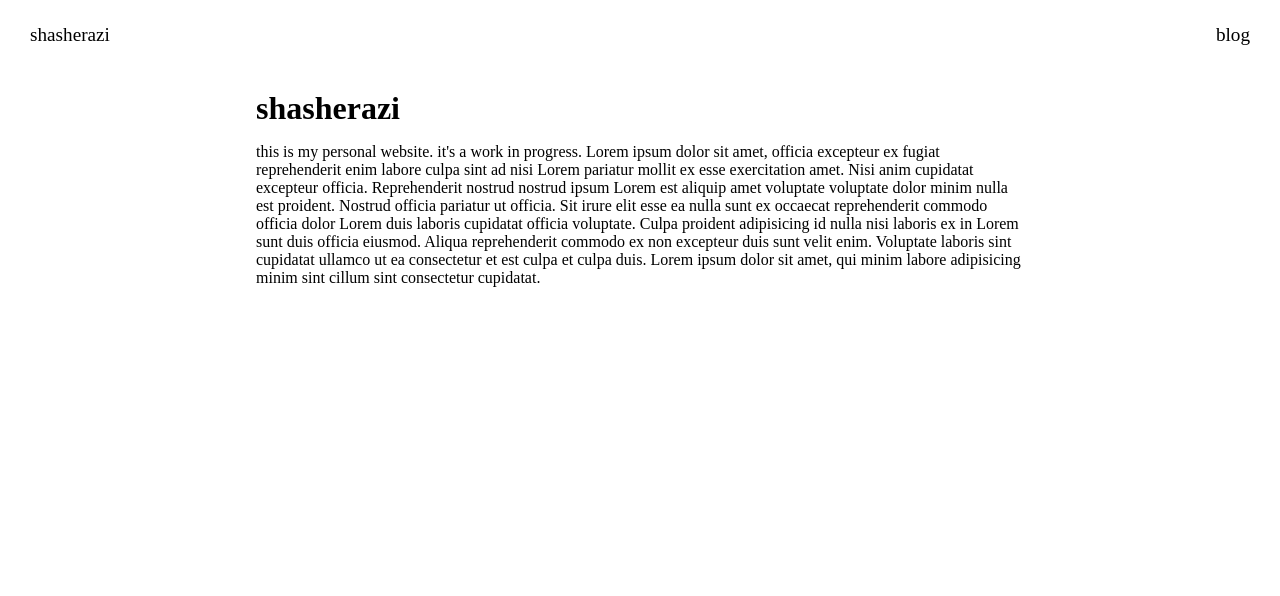
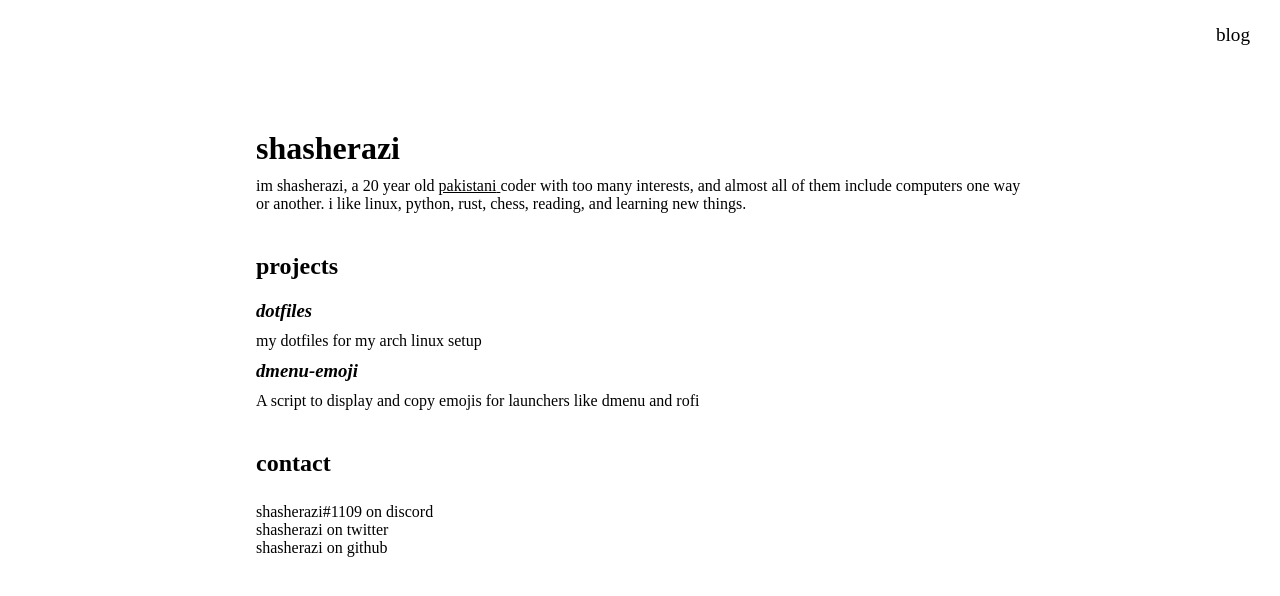
Before and after one commit to shasherazi/portfolio-new, a Next.js app: page / in a window 1280 px wide. Shown: the top 596 px of the page. Built offline with nearby package versions, Linux system fonts and the light colour scheme.

Commit message:
Finished home page minimally

```diff
--- a/pages/index.tsx
+++ b/pages/index.tsx
@@ -12,22 +12,65 @@ export default function Home() {
       </Head>
       <Nav />
       <main className={styles.main}>
-        <h1 className={styles.title}>shasherazi</h1>
+        <h1 className={styles.title}>
+          <a href="https://github.com/shasherazi" target="_blank">
+            shasherazi
+          </a>
+        </h1>
         <p className={styles.description}>
-          this is my personal website. it&apos;s a work in progress. Lorem ipsum
-          dolor sit amet, officia excepteur ex fugiat reprehenderit enim labore
-          culpa sint ad nisi Lorem pariatur mollit ex esse exercitation amet.
-          Nisi anim cupidatat excepteur officia. Reprehenderit nostrud nostrud
-          ipsum Lorem est aliquip amet voluptate voluptate dolor minim nulla est
-          proident. Nostrud officia pariatur ut officia. Sit irure elit esse ea
-          nulla sunt ex occaecat reprehenderit commodo officia dolor Lorem duis
-          laboris cupidatat officia voluptate. Culpa proident adipisicing id
-          nulla nisi laboris ex in Lorem sunt duis officia eiusmod. Aliqua
-          reprehenderit commodo ex non excepteur duis sunt velit enim. Voluptate
-          laboris sint cupidatat ullamco ut ea consectetur et est culpa et culpa
-          duis. Lorem ipsum dolor sit amet, qui minim labore adipisicing minim
-          sint cillum sint consectetur cupidatat.
+          im shasherazi, a 20 year old{" "}
+          <a
+            className="underline"
+            href="https://en.wikipedia.org/wiki/Pakistan"
+            target="_blank"
+          >
+            pakistani{" "}
+          </a>{" "}
+          coder with too many interests, and almost all of them include
+          computers one way or another. i like linux, python, rust, chess,
+          reading, and learning new things.
         </p>
+
+        <h2 className={`${styles.title} ${styles.projects}`}>projects</h2>
+        <div className={styles.project}>
+          <h3 className={styles.subtitle}>
+            <a href="https://github.com/shasherazi/dotfiles" target="_blank">
+              dotfiles
+            </a>
+          </h3>
+          <p className={styles.description}>
+            my dotfiles for my arch linux setup
+          </p>
+        </div>
+
+        <div className={styles.project}>
+          <h3 className={styles.subtitle}>
+            <a href="https://github.com/shasherazi/dmenu-emoji" target="_blank">
+              dmenu-emoji
+            </a>
+          </h3>
+          <p className={styles.description}>
+            A script to display and copy emojis for launchers like dmenu and
+            rofi
+          </p>
+        </div>
+
+        <h2 className={`${styles.title} ${styles.contact}`}>contact</h2>
+        <ul className={styles.contact}>
+          <li className={styles.contactItem}>shasherazi#1109 on discord</li>
+          <li className={styles.contactItem}>
+            <a href="https://twitter.com/shasherazi" target="_blank">
+              shasherazi
+            </a>{" "}
+            on twitter
+          </li>
+          <li className={styles.contactItem}>
+            <a href="https://gituhb.com/shasherazi" target="_blank">
+              shasherazi
+            </a>{" "}
+            on github
+          </li>
+        </ul>
       </main>
     </>
   );
--- a/src/Nav.tsx
+++ b/src/Nav.tsx
@@ -4,9 +4,6 @@ import styles from "../styles/Nav.module.css";
 export default function Nav() {
   return (
     <nav className={styles.nav}>
-      <div className={styles.right}>
-        <Link href="/">shasherazi</Link>
-      </div>
       <div className={styles.left}>
         <Link href="/blog">blog</Link>
       </div>
--- a/styles/Home.module.css
+++ b/styles/Home.module.css
@@ -1,7 +1,6 @@
 .main {
   margin: 0;
   padding: 0;
-  min-height: 100vh;
   display: flex;
   flex-direction: column;
   align-items: center;
@@ -9,6 +8,26 @@
 }
 
 .title {
-  align-self: start;
+  margin: 40px 0 10px 0;
+  width: 100%;
+}
+
+.subtitle {
+  margin: 10px 0;
+  width: 100%;
+  font-style: italic;
+}
+
+.description {
   margin: 0;
 }
+
+.project {
+  width: 100%;
+}
+
+.contact {
+  list-style-type: none;
+  padding: 0;
+  align-self: flex-start;
+}
--- a/styles/Nav.module.css
+++ b/styles/Nav.module.css
@@ -9,3 +9,7 @@
   font-size: 1.2rem;
   margin-bottom: 20px;
 }
+
+.left {
+  margin-left: auto;
+}
--- a/styles/globals.css
+++ b/styles/globals.css
@@ -17,6 +17,10 @@ a:hover {
   text-decoration: underline;
 }
 
+.underline {
+  text-decoration: underline;
+}
+
 @media (prefers-color-scheme: dark) {
   html {
     color-scheme: dark;
```
